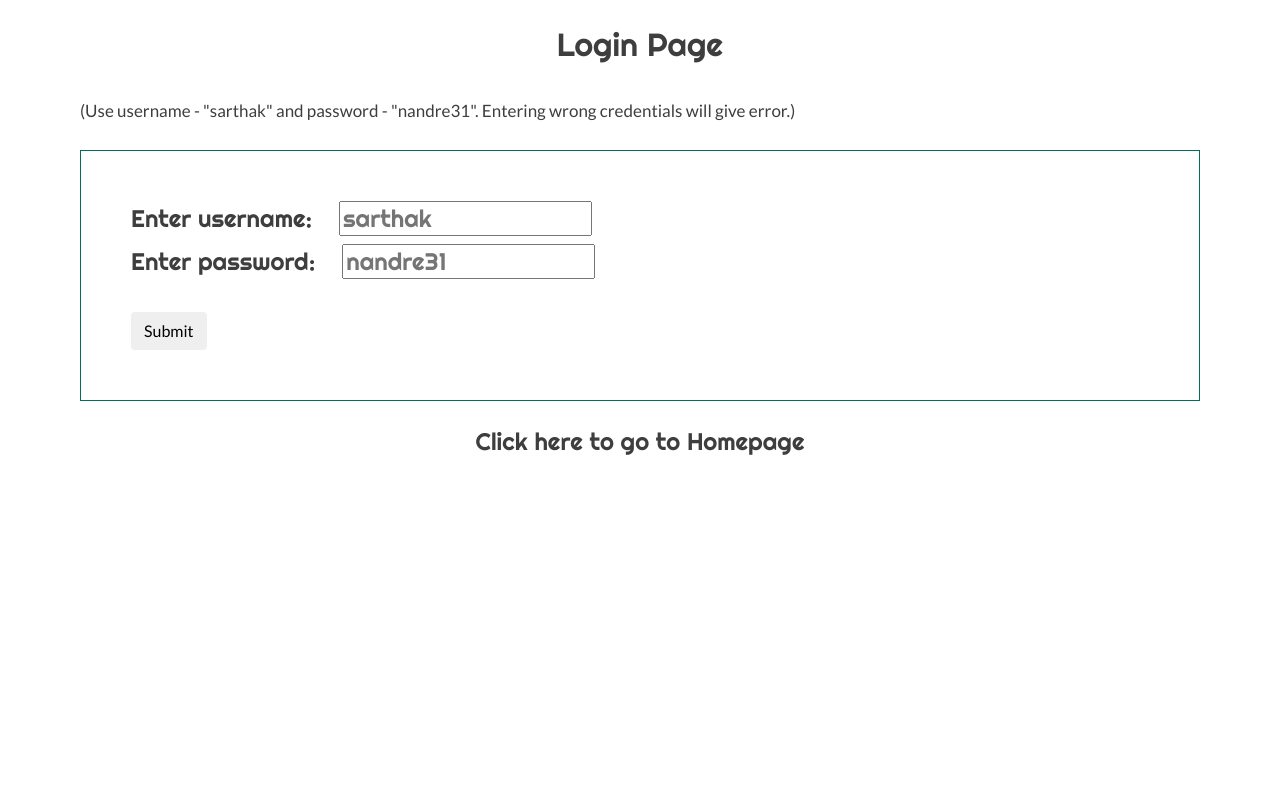
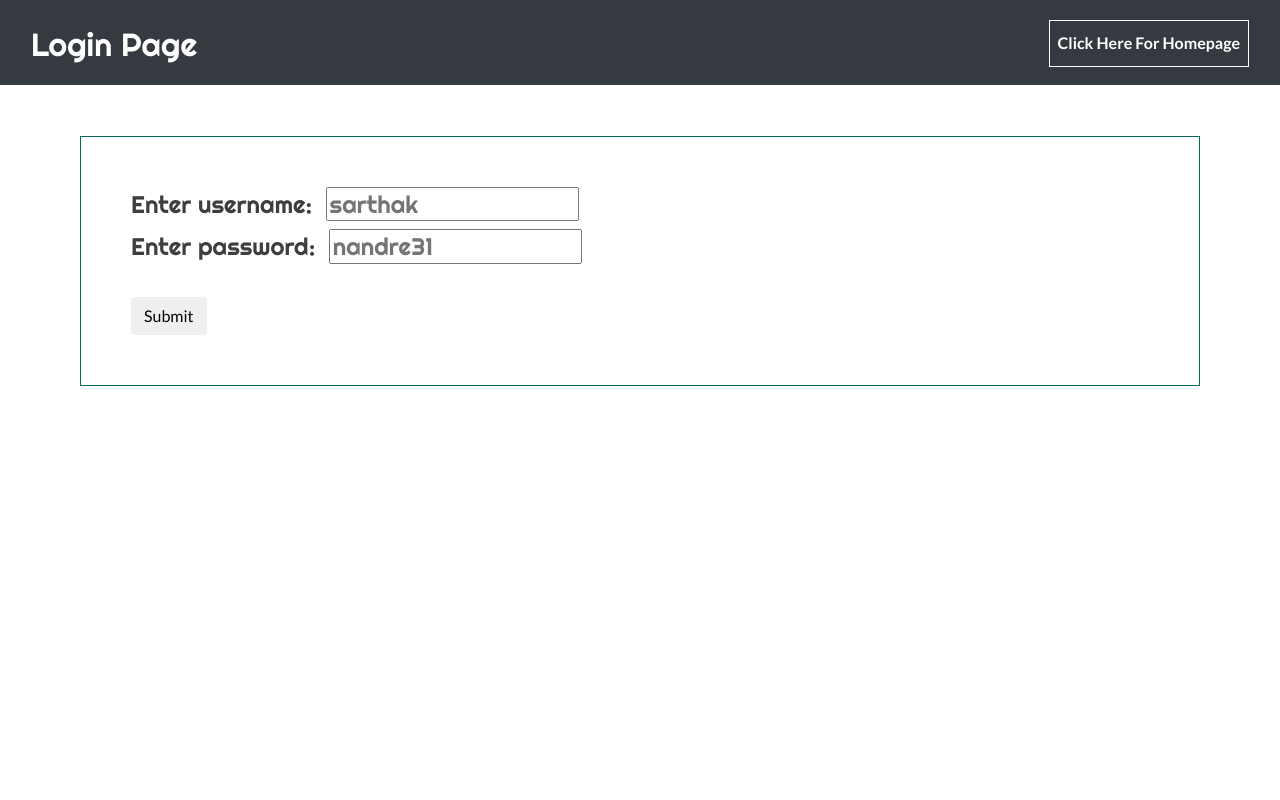
Before and after one commit to exodus31/Django_blog_website, a Django app: page /login in a window 1280 px wide. Run offline with Django 4.2, Linux system fonts and the light colour scheme; some libraries are stand-ins or nearby versions.

Commit message:
Commit #5

```diff
--- a/static/css/style.css
+++ b/static/css/style.css
@@ -42,8 +42,8 @@ img{
      width: 400px;
 }
 .padd{
-     padding-top: 0;
-     padding-bottom: 10px;
+     padding-top: 10px;
+     padding-bottom: 0px;
 }
 .pad{
      margin-left: 30px;
@@ -62,7 +62,12 @@ p {
      font-size: 17px;
      line-height: 28px;
 }
-
+.nav-li{
+     border: solid 1px white;
+     font-size:16px;
+     margin-bottom: 10px;
+     font-weight: bold;
+}
 .nav-item a:hover {
      cursor: pointer;
 }
--- a/template/login.html
+++ b/template/login.html
@@ -17,23 +17,30 @@
          color:red;
       }
    </style>
-   <body>
+   <body class="main-layout">
+      <div class="navx">
+         <nav class="navbar navbar-expand-lg navbar-dark  bg-dark">
+            <div class="container-fluid">
+            <h2>Login Page</h2>
+               <ul class="navbar-nav">
+                  <li class="nav-li">
+                     <a class="nav-link active" href="/">Click Here For Homepage</a>
+                  </li>
+               </ul>
+            </div>
+         </nav>
+      </div>
       <br>
-      <h2 align="center">Login Page</h2>
-      <br>
-      <p>(Use username - "sarthak" and password - "nandre31". Entering wrong credentials will give error.)</p>
       <br>
       <form action="login" method="POST" class="main_form">
          {% csrf_token %}
          {% for h in messages %}
          <h4 class="x">{{h}}</h4>
          {% endfor %}
-         <h4> Enter username:&nbsp;&nbsp;&nbsp;&nbsp;<input type="text" name="username" placeholder="sarthak"/></h4>
-         <h4> Enter password:&nbsp;&nbsp;&nbsp;&nbsp;<input type="password" name="password" placeholder="nandre31"/></h4>
+         <h4> Enter username:&nbsp;&nbsp;<input type="text" name="username" placeholder="sarthak"/></h4>
+         <h4> Enter password:&nbsp;&nbsp;<input type="password" name="password" placeholder="nandre31"/></h4>
          <br>
          <input type="submit" class="btn" value="Submit" />
       </form>
-      <br>
-      <h4 align="center"><a href="/">Click here to go to Homepage</a></h4>
    </body>
 </html>
```
Also changed, not shown: template/index.html (+15 -2 lines), template/posts.html (+13 -4 lines), db.sqlite3.
